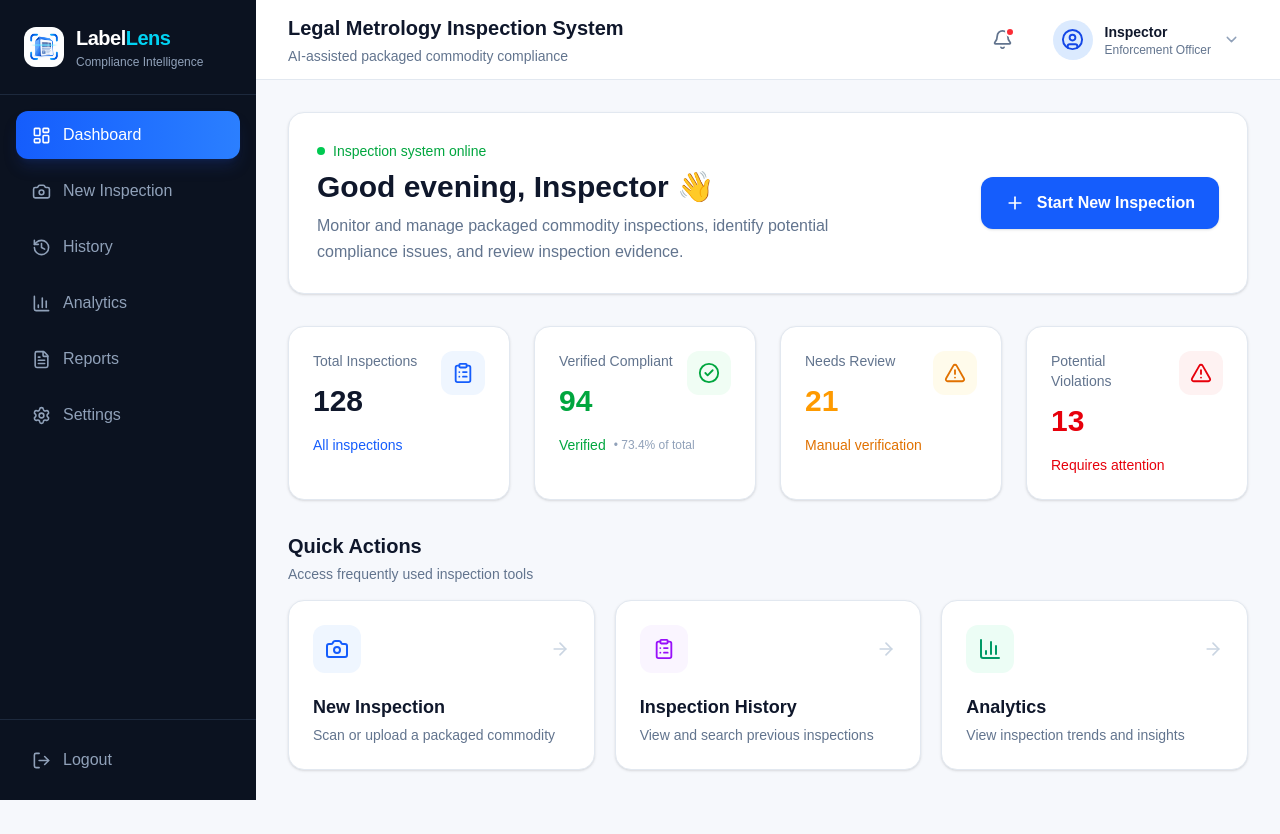
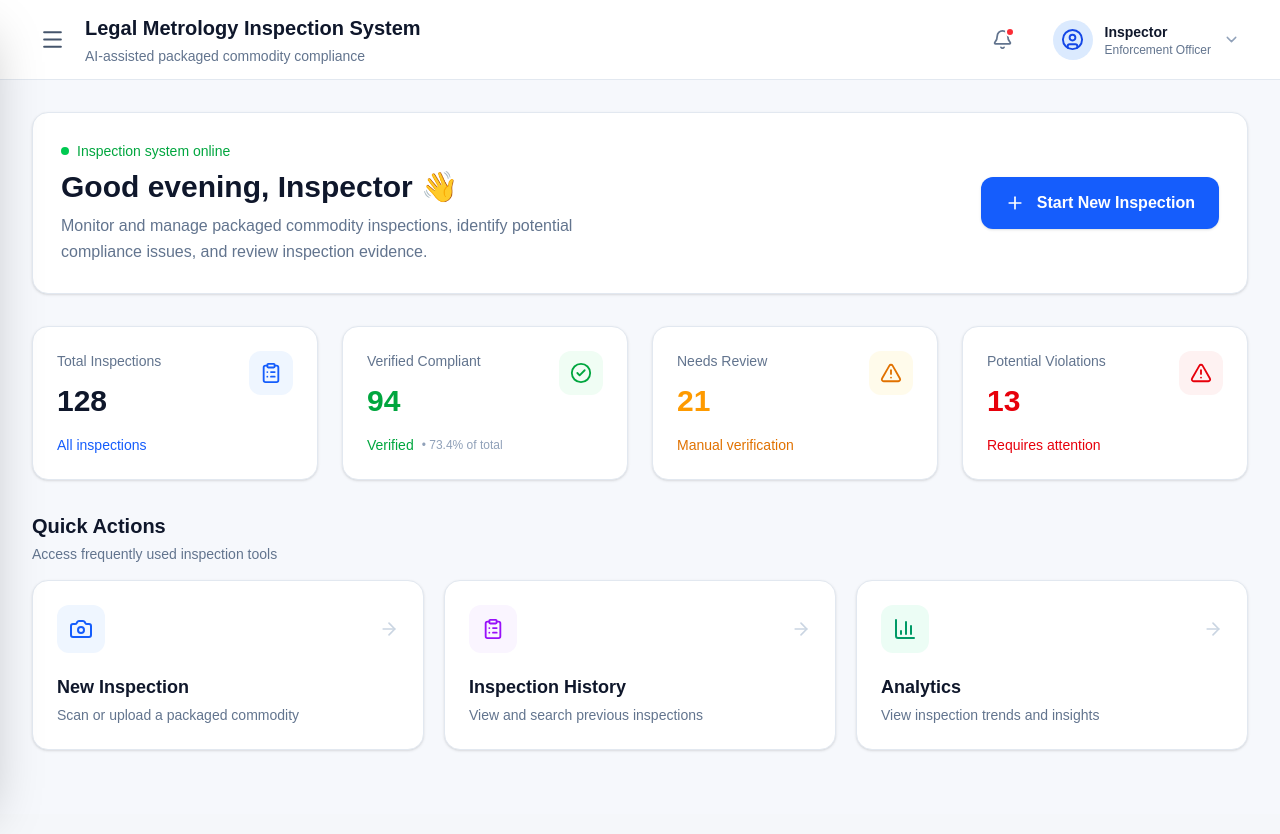
Before and after one commit to sahilmns/SIH-repo-, a React (Vite) app: page / in a window 1280 px wide. Built offline with nearby package versions, Linux system fonts and the light colour scheme; sample sign-in values are in the browser's storage.

Commit message:
Updated navbar sidebar and scroll progress

```diff
--- a/src/App.jsx
+++ b/src/App.jsx
@@ -1,4 +1,7 @@
+import { useState } from "react";
 import { BrowserRouter, Routes, Route } from "react-router-dom";
+
+import ScrollProgress from "./components/ScrollProgress";
 
 import { InspectionProvider } from "./context/InspectionContext";
 import { AuthProvider } from "./context/AuthContext";
@@ -26,15 +29,29 @@ import Settings from "./pages/Settings";
 
 
 function MainLayout({ children }) {
+  const [sidebarOpen, setSidebarOpen] = useState(false);
+
   return (
     <div className="min-h-screen bg-[#F6F8FC]">
 
-      <Sidebar />
+      {/* Scroll Progress Bar */}
+      <ScrollProgress />
 
-      <main className="ml-0 md:ml-64 min-h-screen">
+      {/* Sidebar */}
+      <Sidebar
+        sidebarOpen={sidebarOpen}
+        setSidebarOpen={setSidebarOpen}
+      />
 
-        <Navbar />
+      {/* Main Content */}
+      <main className="min-h-screen">
 
+        {/* Navbar */}
+        <Navbar
+          setSidebarOpen={setSidebarOpen}
+        />
+
+        {/* Page Content */}
         {children}
 
       </main>
@@ -67,9 +84,9 @@ function App() {
 
           <Routes>
 
-            {/* ========================= */}
+
             {/* PUBLIC AUTH ROUTES */}
-            {/* ========================= */}
+
 
             <Route
               path="/login"
--- /dev/null
+++ b/src/components/ScrollProgress.jsx
@@ -0,0 +1,46 @@
+import { useEffect, useState } from "react";
+
+function ScrollProgress() {
+    const [progress, setProgress] = useState(0);
+
+    useEffect(() => {
+        const handleScroll = () => {
+            const scrollTop = window.scrollY;
+
+            const documentHeight =
+                document.documentElement.scrollHeight - window.innerHeight;
+
+            const scrollPercentage =
+                documentHeight > 0
+                    ? (scrollTop / documentHeight) * 100
+                    : 0;
+
+            setProgress(scrollPercentage);
+        };
+
+        window.addEventListener("scroll", handleScroll);
+
+        handleScroll();
+
+        return () => {
+            window.removeEventListener("scroll", handleScroll);
+        };
+    }, []);
+
+    return (
+        <div
+            style={{
+                position: "fixed",
+                top: 0,
+                left: 0,
+                width: `${progress}%`,
+                height: "4px",
+                backgroundColor: "#2563eb",
+                zIndex: 99999,
+                transition: "width 0.1s ease-out",
+            }}
+        />
+    );
+}
+
+export default ScrollProgress;
--- a/src/components/Sidebar.jsx
+++ b/src/components/Sidebar.jsx
@@ -6,32 +6,31 @@ import {
   FileText,
   Settings,
   LogOut,
-  Menu,
   X,
 } from "lucide-react";
 
 import { NavLink, useNavigate } from "react-router-dom";
-import { useState } from "react";
 
 import logo from "../assets/labellogo.png";
 import { useAuth } from "../context/AuthContext";
 
-function Sidebar() {
+function Sidebar({ sidebarOpen, setSidebarOpen }) {
   const navigate = useNavigate();
   const { logout } = useAuth();
 
-  const [mobileOpen, setMobileOpen] = useState(false);
+  // Close sidebar
+  const closeMenu = () => {
+    setSidebarOpen(false);
+  };
 
+  // Logout
   const handleLogout = () => {
     logout();
+    setSidebarOpen(false);
     navigate("/login");
-    setMobileOpen(false);
   };
 
-  const closeMobileMenu = () => {
-    setMobileOpen(false);
-  };
-
+  // Sidebar navigation items
   const navItems = [
     {
       to: "/",
@@ -67,35 +66,34 @@ function Sidebar() {
 
   return (
     <>
-      {/* ================= MOBILE MENU BUTTON ================= */}
+      {/* ================= OVERLAY ================= */}
 
-      <button
-        onClick={() => setMobileOpen(true)}
-        className="fixed top-4 left-4 z-50 md:hidden w-11 h-11 bg-[#0B1220] text-white rounded-xl flex items-center justify-center shadow-lg"
-        aria-label="Open menu"
-      >
-        <Menu size={22} />
-      </button>
-
-
-      {/* ================= MOBILE OVERLAY ================= */}
-
-      {mobileOpen && (
+      {sidebarOpen && (
         <div
-          onClick={closeMobileMenu}
-          className="fixed inset-0 bg-black/50 z-40 md:hidden"
+          onClick={closeMenu}
+          className="fixed inset-0 bg-black/50 z-40"
+          aria-hidden="true"
         />
       )}
-
 
       {/* ================= SIDEBAR ================= */}
 
       <aside
         className={`
-          w-64 min-h-screen bg-[#0B1220] text-white fixed left-0 top-0 z-50
-          transform transition-transform duration-300
-          md:translate-x-0
-          ${mobileOpen ? "translate-x-0" : "-translate-x-full"}
+          fixed
+          left-0
+          top-0
+          z-50
+          w-64
+          h-screen
+          bg-[#0B1220]
+          text-white
+          shadow-2xl
+          transform
+          transition-transform
+          duration-300
+          ease-in-out
+          ${sidebarOpen ? "translate-x-0" : "-translate-x-full"}
         `}
       >
 
@@ -105,9 +103,11 @@ function Sidebar() {
 
           <div className="flex items-center justify-between">
 
+            {/* Logo + Name */}
+
             <div className="flex items-center gap-3">
 
-              <div className="w-10 h-10 rounded-xl overflow-hidden flex items-center justify-center">
+              <div className="w-10 h-10 rounded-xl overflow-hidden flex items-center justify-center bg-white/5">
 
                 <img
                   src={logo}
@@ -131,15 +131,14 @@ function Sidebar() {
 
             </div>
 
-
-            {/* Mobile close button */}
+            {/* Close Button */}
 
             <button
-              onClick={closeMobileMenu}
-              className="md:hidden text-slate-400 hover:text-white"
+              onClick={closeMenu}
+              className="w-9 h-9 flex items-center justify-center rounded-lg text-slate-400 hover:text-white hover:bg-slate-800 transition-all duration-200"
               aria-label="Close menu"
             >
-              <X size={22} />
+              <X size={21} />
             </button>
 
           </div>
@@ -159,21 +158,19 @@ function Sidebar() {
               <NavLink
                 key={item.to}
                 to={item.to}
-                onClick={closeMobileMenu}
+                onClick={closeMenu}
                 className={({ isActive }) =>
-                  `flex items-center gap-3 px-4 py-3 rounded-xl transition-all duration-200 ${
-                    isActive
-                      ? "bg-gradient-to-r from-blue-600 to-blue-500 text-white shadow-lg shadow-blue-900/30"
-                      : "text-slate-400 hover:text-white hover:bg-slate-800"
+                  `flex items-center gap-3 px-4 py-3 rounded-xl transition-all duration-200 ${isActive
+                    ? "bg-gradient-to-r from-blue-600 to-blue-500 text-white shadow-lg shadow-blue-900/30"
+                    : "text-slate-400 hover:text-white hover:bg-slate-800"
                   }`
                 }
               >
                 <Icon size={19} />
 
-                {item.label}
+                <span>{item.label}</span>
               </NavLink>
             );
-
           })}
 
         </nav>
@@ -187,11 +184,9 @@ function Sidebar() {
             onClick={handleLogout}
             className="w-full flex items-center gap-3 px-4 py-3 rounded-xl text-slate-400 hover:text-red-400 hover:bg-red-500/10 transition-all duration-200"
           >
-
             <LogOut size={19} />
 
-            Logout
-
+            <span>Logout</span>
           </button>
 
         </div>
--- a/src/components/navbar.jsx
+++ b/src/components/navbar.jsx
@@ -1,14 +1,29 @@
 import {
+  Menu,
   Bell,
   UserCircle,
   ChevronDown,
 } from "lucide-react";
 
-function Navbar() {
+function Navbar({ setSidebarOpen }) {
   return (
-    <header className="h-20 bg-white border-b border-slate-200 flex items-center justify-between px-8 md:px-8 pl-20 md:pl-8">
+    <header className="h-20 bg-white border-b border-slate-200 flex items-center justify-between px-4 md:px-8">
 
-      {/* ================= TITLE ================= */}
+      {/* ================= LEFT SIDE ================= */}
+
+      <div className="flex items-center min-w-0">
+
+        {/* MENU BUTTON */}
+
+        <button
+          onClick={() => setSidebarOpen(true)}
+          className="p-2 mr-3 rounded-lg text-slate-600 hover:bg-slate-100 hover:text-slate-900 transition-all duration-200"
+          aria-label="Open menu"
+        >
+          <Menu size={25} />
+        </button>
+
+        {/* TITLE */}
 
         <div className="min-w-0">
 
@@ -22,26 +37,26 @@ function Navbar() {
 
         </div>
 
+      </div>
+
 
       {/* ================= RIGHT SIDE ================= */}
 
       <div className="flex items-center gap-2 md:gap-6">
 
-        {/* Notification */}
+        {/* NOTIFICATION */}
 
         <button
           className="relative p-2 rounded-lg text-slate-500 hover:bg-slate-100 hover:text-slate-900 transition-all duration-200"
           aria-label="Notifications"
         >
-
           <Bell size={21} />
 
           <span className="absolute top-1.5 right-1.5 w-2.5 h-2.5 bg-red-500 rounded-full border-2 border-white"></span>
-
         </button>
 
 
-        {/* User */}
+        {/* USER */}
 
         <button
           className="flex items-center gap-2 md:gap-3 px-1 md:px-2 py-1.5 rounded-lg hover:bg-slate-50 transition-all duration-200"
@@ -57,7 +72,7 @@ function Navbar() {
           </div>
 
 
-          {/* Hide user details on mobile */}
+          {/* USER DETAILS */}
 
           <div className="text-left hidden sm:block">
 
```
Lines whose indentation alone changed are shown as unchanged.
